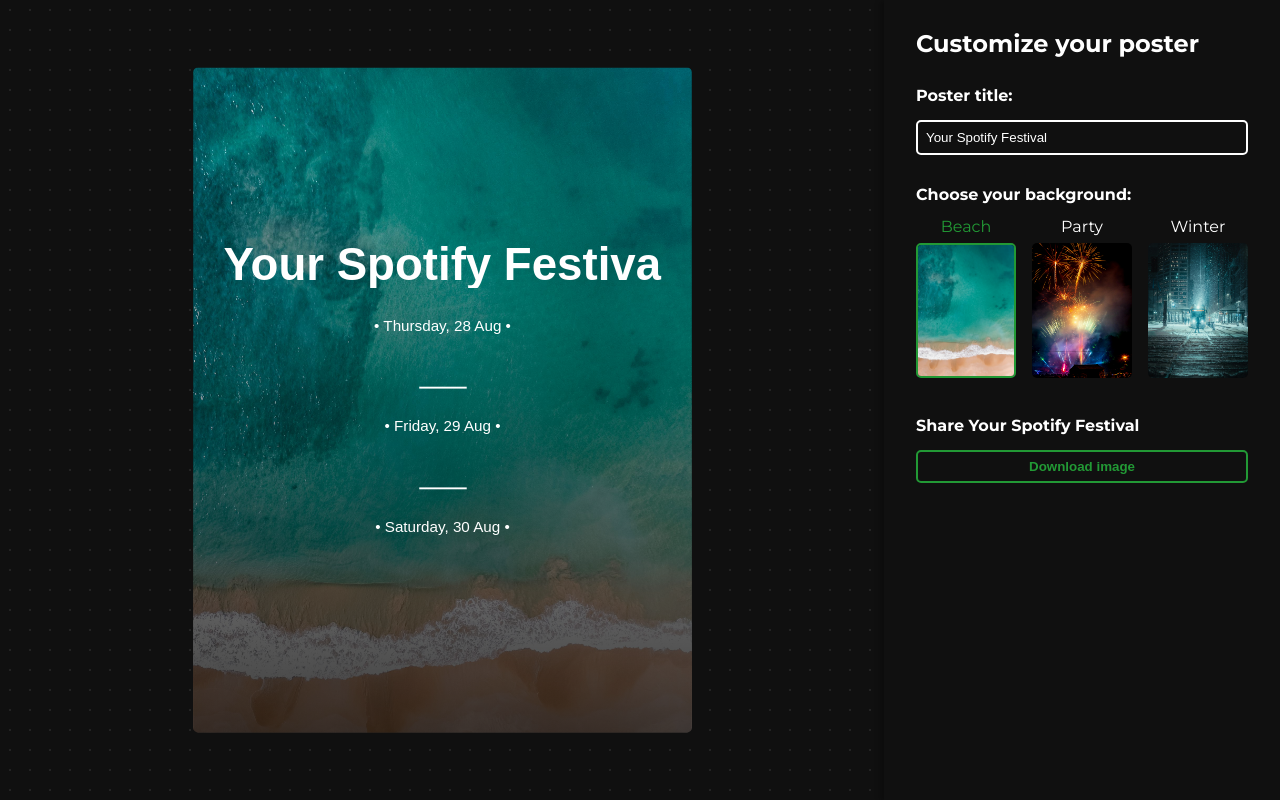
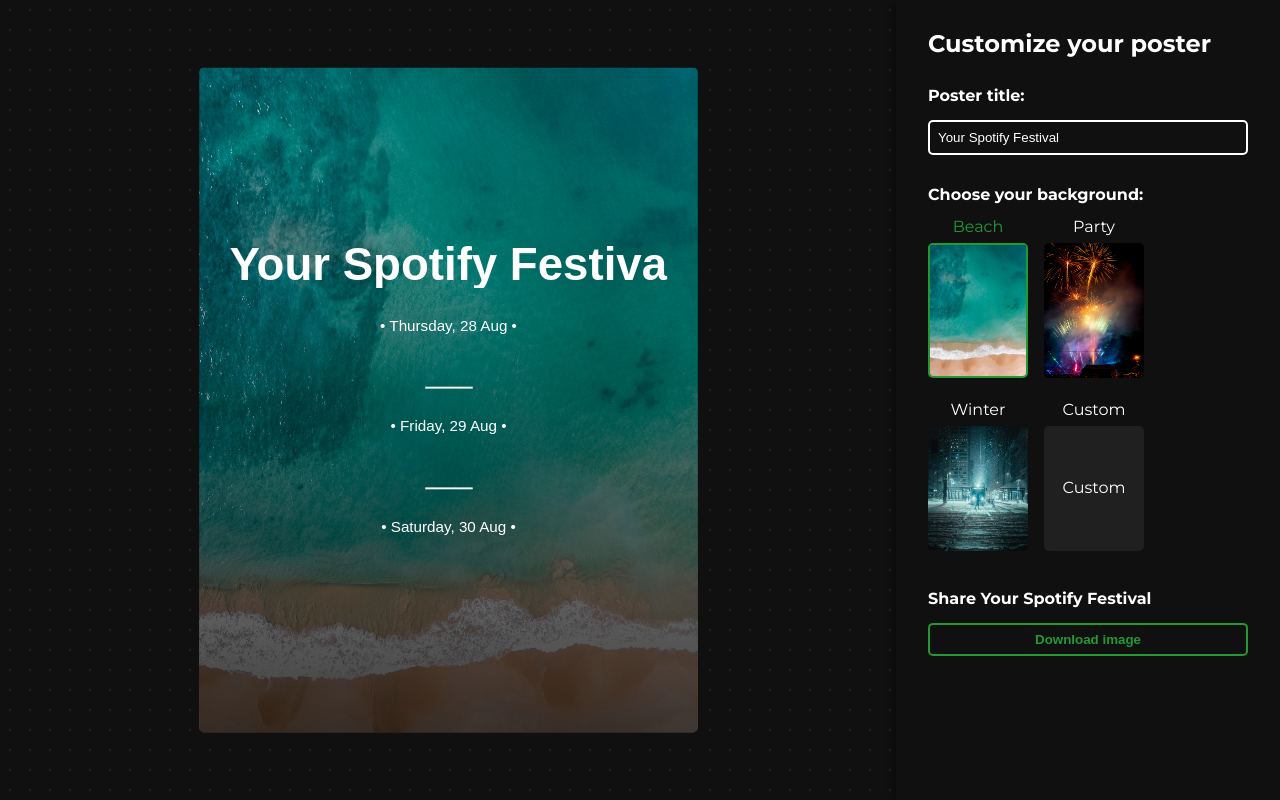
Before and after one commit to casperdennijs/Spotify-API-Visual, a Node project: template views/poster.ejs in a window 1280 px wide. Run offline with Node 20 templates, Linux system fonts and the light colour scheme; the template is opened without the code that fills it, so the values that code supplies are empty; some web fonts are replaced.

Commit message:
Even more customization

```diff
--- a/public/style.css
+++ b/public/style.css
@@ -3,6 +3,11 @@
     margin: 0;
     padding: 0;
     line-height: 1;
+}
+
+:root {
+    --custom-color: #202020;
+    --custom-url: url();
 }
 
 html,
@@ -66,7 +71,7 @@
     padding: 2rem;
     border-radius: 5px;
     transform: scale(.95);
-    transition: 200ms ease-in;
+    transition: 200ms ease-in transform;
     color: #fff;
 }
 
@@ -153,6 +158,7 @@
 form {
     display: flex;
     gap: 1rem;
+    flex-wrap: wrap;
 }
 
 form label {
@@ -167,18 +173,29 @@
     color: #229935;
 }
 
-form label:has(input:checked) img {
+form label:has(input:checked) img,
+form label:has(input:checked) div {
     border: 2px solid #229935;
 }
 
-form label:hover img {
+form label:hover img,
+form label:hover div {
     border: 2px solid #fff !important;
 }
 
-form label img {
+form label img,
+form label div {
     border-radius: 5px;
     height: 100%;
     max-height: 135px;
+}
+
+form label div {
+    width: 100px;
+    background: #202020;
+    display: flex;
+    justify-content: center;
+    align-items: center;
 }
 
 form label input {
@@ -219,6 +236,11 @@
     /* https://images.pexels.com/photos/2422497/pexels-photo-2422497.jpeg */
 }
 
+body:has(#custom:checked) .poster {
+    background: var(--custom-color);
+    background-image: linear-gradient(rgba(0, 0, 0, 0.75), rgba(0, 0, 0, 0.75)), var(--custom-image);
+}
+
 input[type="text"] {
     padding: .5rem;
     border: 2px solid #fff;
@@ -227,3 +249,14 @@
     color: #fff;
     background: #101010;
 }
+
+#customcolor,
+#customimage {
+    display: none;
+    width: 100%;
+}
+
+body:has(#custom:checked) #customcolor,
+body:has(#custom:checked) #customimage {
+    display: block
+}
--- a/views/poster.ejs
+++ b/views/poster.ejs
@@ -124,6 +124,13 @@
                         <img src="/static/images/winter.jpeg" width="100">
                         <input type="radio" id="winter" name="bg">
                     </label>
+                    <label for="custom">
+                        Custom
+                        <div>Custom</div>
+                        <input type="radio" id="custom" name="bg">
+                    </label>
+                    <input type="text" id="customcolor" placeholder="Color (e.g. #202020)">
+                    <input type="text" id="customimage" placeholder="Custom Image URL">
                 </form>
             </section>
             <section>
@@ -134,15 +141,27 @@
         <script>
             document.getElementById("download").addEventListener("click", () => {
                 const element = document.getElementById("poster");
+                const title = document.querySelector("form#title input").value;
 
-                html2canvas(element).then(canvas => {
-                    // Convert to image
+                function formatDate(date) {
+                    const d = date.getDate();
+                    const m = date.getMonth() + 1;
+                    const y = date.getFullYear();
+                    const h = date.getHours();
+                    const min = date.getMinutes();
+
+                    return `${d}${m}${y}${h}${min.toString().padStart(2, '0')}`;
+                }
+                const now = new Date();
+
+                html2canvas(element, {
+                    backgroundColor: null
+                }).then(canvas => {
                     const dataUrl = canvas.toDataURL("image/png");
 
-                    // Create download link
                     const link = document.createElement("a");
                     link.href = dataUrl;
-                    link.download = "screenshot.png";
+                    link.download = `${title}_${formatDate(now)}`;
                     link.click();
                 });
             });
@@ -155,6 +174,22 @@
                 titleEl.textContent = event.target.value;
             })
         </script>
+        <script>
+            var r = document.querySelector(':root');
+            var rs = getComputedStyle(r);
+            const customcolorInput = document.querySelector("input#customcolor");
+            const customimageInput = document.querySelector("input#customimage");
+
+            customcolorInput.addEventListener("input", (event) => {
+                r.style.setProperty('--custom-color', `${event.target.value}`);
+                console.log("Custom color loaded");
+            })
+
+            customimageInput.addEventListener("input", (event) => {
+                r.style.setProperty('--custom-image', `url(${event.target.value})`);
+                console.log("Custom image loaded");
+            })
+        </script>
 </body>
 
 </html>
```
